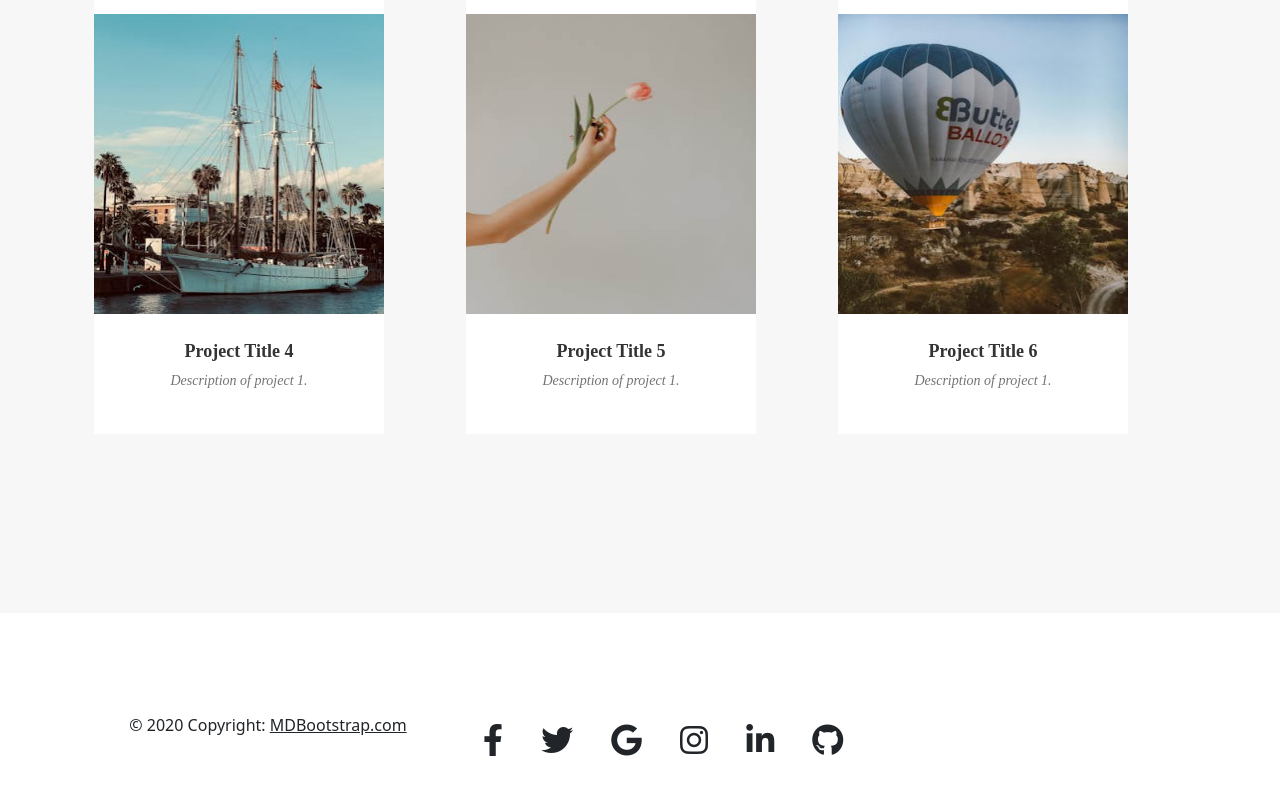
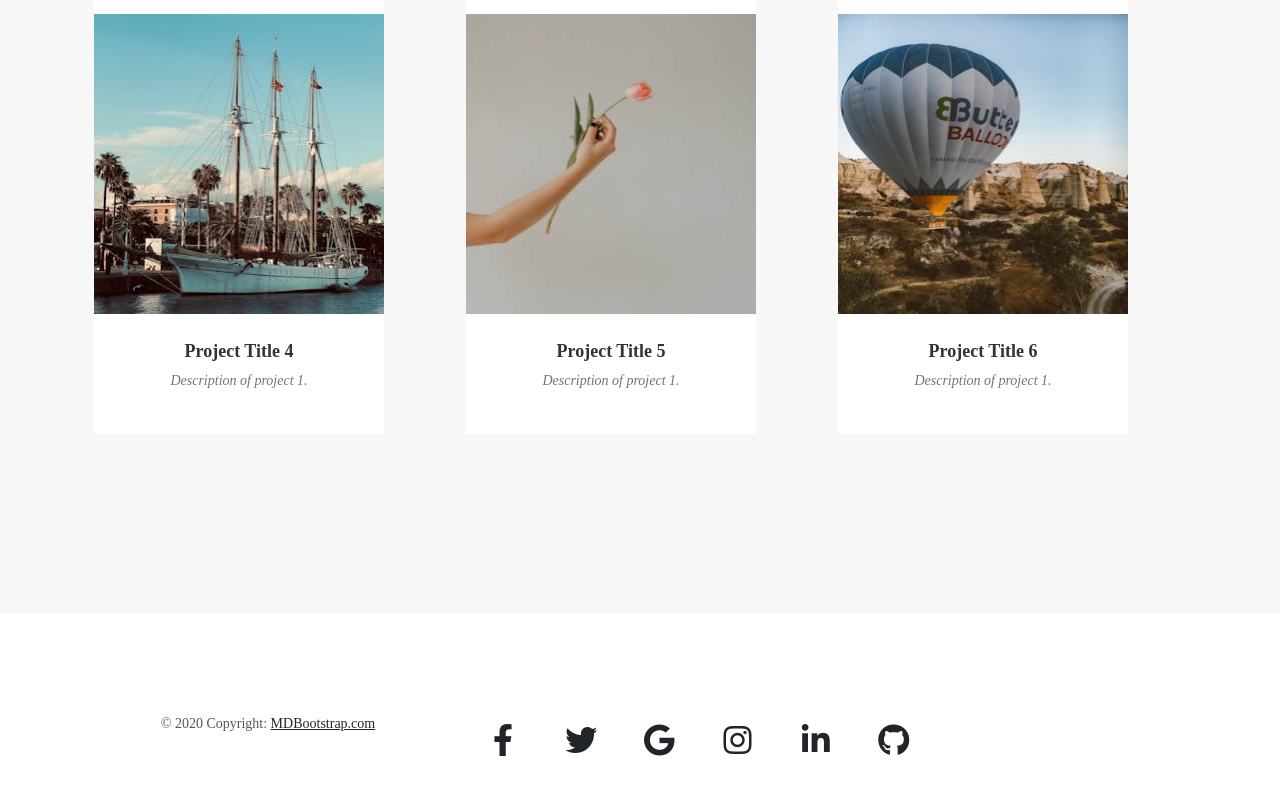
Before and after one commit to KnockOut19882/Golden-Task, a website: page index.html in a window 1280 px wide. Shown: the part 2435-3230 px from the top of the page. Drawn offline with nearby package versions, Linux system fonts and the light colour scheme.

Commit message:
Add styles for footer

```diff
--- a/sass/style.scss
+++ b/sass/style.scss
@@ -229,3 +229,33 @@ text-align: center;
 .row {
   margin: 100px 0 200px 0;
 }
+
+/* Footer styles */
+
+.footer {
+  width: 100%;
+  height: 100px;
+  background-color: white;
+
+}
+
+.footer .col-8 i {
+width: 40px;
+height: 40px;
+border-radius: 20px;
+}
+
+.footer .col-8 i:hover {
+  background-color: #fed136;
+  color: #000;
+  transition: all 0.3s ease-in-out;
+}
+
+.footer .col-4 {
+  font-size: 14px;
+letter-spacing: 0px;
+line-height: 22px;
+color: #555555;
+font-weight: 400;
+font-family: "Montserrat";
+}
```
Also changed, not shown: css/style.css, 1 other file.
